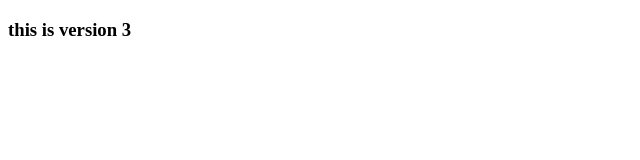
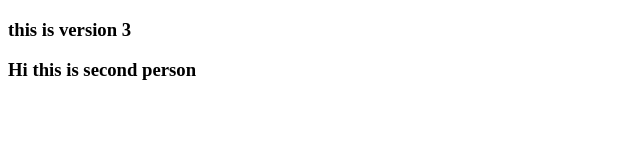
Before and after one commit to Nithingrandhi/gitpracticeday2, a plain HTML site: page index.html in a window 1280 px wide. Shown: the whole page, without its empty margins (0-640 px from the left). Drawn offline with Linux system fonts and the light colour scheme.

Commit message:
secondperson

```diff
--- a/index.html
+++ b/index.html
@@ -7,5 +7,6 @@
 </head>
 <body>
     <h3>this is version 3</h3>
+    <h3>Hi this is second person</h3>
 </body>
 </html>
```
